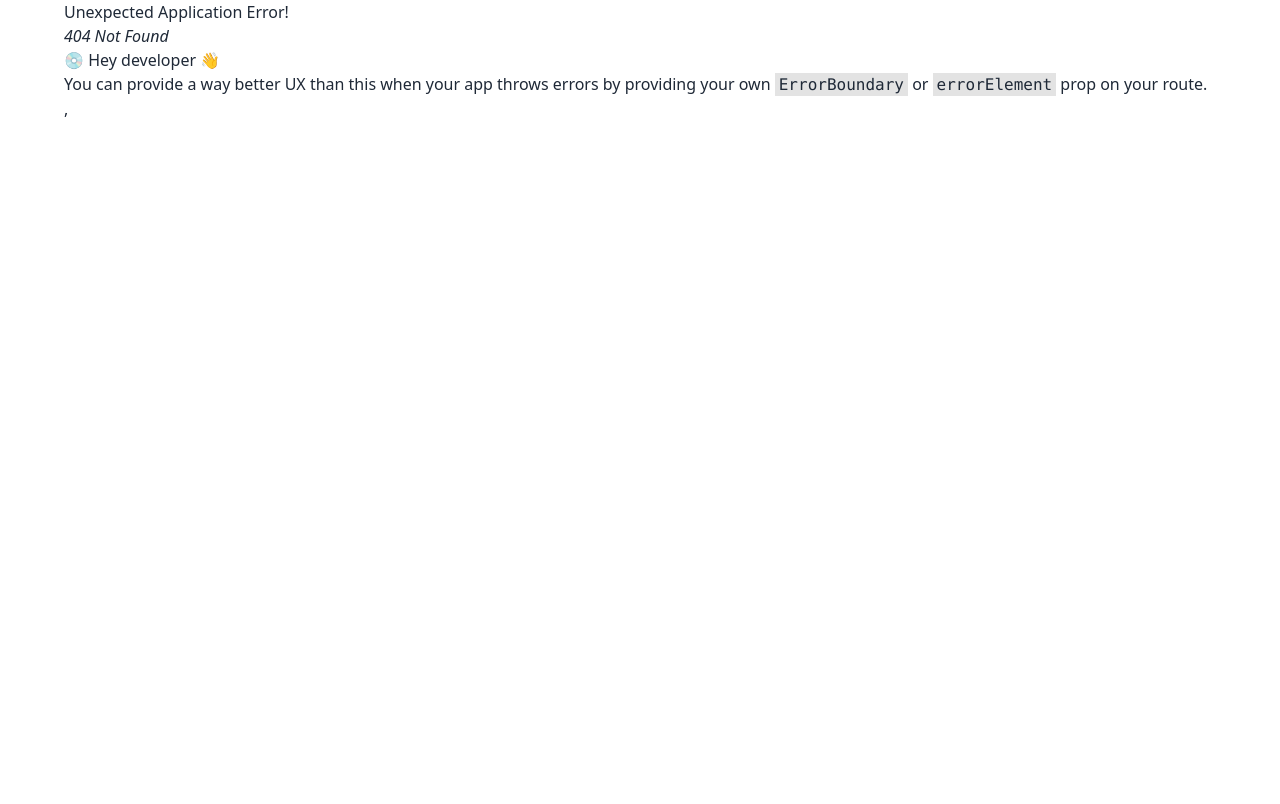
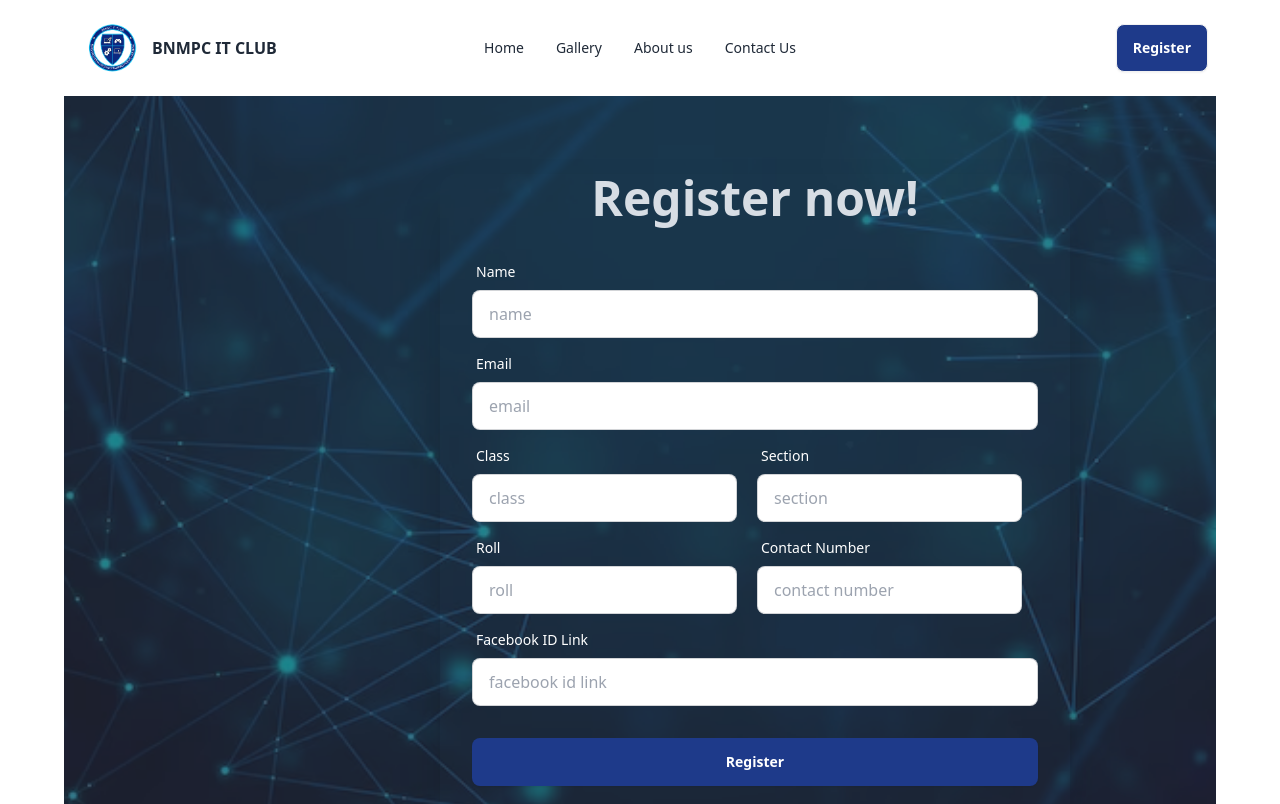
Before and after one commit to suraiyasultana826/bnmpc-it-club-client, a React (Vite) app: page /register in a window 1280 px wide. Before the commit this address had no page. Shown: the top 804 px of the page. Built offline with nearby package versions, Linux system fonts and the light colour scheme.

Commit message:
created register form

```diff
--- a/src/Pages/Home/Shared/Navbar/Navbar.jsx
+++ b/src/Pages/Home/Shared/Navbar/Navbar.jsx
@@ -1,7 +1,8 @@
+import { Link } from 'react-router-dom';
 import logo from '../../../../assets/Official Logo.png'
 const Navbar = () => {
   const navOptions = <>
-    <li><a>Home</a></li>
+    <li><Link to='/'><a>Home</a></Link></li>
     <li><a>Gallery</a></li>
     <li><a>About us</a></li>
     <li><a>Contact Us</a></li>
@@ -26,7 +27,7 @@ const Navbar = () => {
           </ul>
         </div>
         <div className="navbar-end">
-          {/* <a className="btn">Button</a> */}
+          <Link to='/register'><a className="btn bg-blue-900 text-white">Register</a></Link>
         </div>
       </div>
     );
--- /dev/null
+++ b/src/Pages/Register/Register.jsx
@@ -0,0 +1,81 @@
+import register from '../../../src/assets/register-cover.avif'
+const Register = () => {
+    return (
+        <div>
+            <div className="hero min-h-screen" style={{ backgroundImage: `url(${register})` }}>
+                <div className="hero-overlay bg-opacity-60"></div>
+                <div className="hero-content text-center text-neutral-content">
+                    <div className="max-w-md">
+                        <div className="hero ">
+                            <div className="hero-content ">
+                                <div className="text-center ">
+
+
+                                </div>
+                                <div className="card shrink-0 w-full shadow-2xl bg-transparent">
+                                <h1 className="text-5xl font-bold">Register now!</h1>
+                                    <form className="card-body">
+                                        <div className="form-control">
+                                            <label className="label">
+                                                <span className="label-text text-white">Name</span>
+                                            </label>
+                                            <input type="text" placeholder="name" className="input input-bordered" required />
+                                        </div>
+                                        <div className="form-control">
+                                            <label className="label">
+                                                <span className="label-text text-white">Email</span>
+                                            </label>
+                                            <input type="email" placeholder="email" className="input input-bordered" required />
+                                        </div>
+                                      <div className='md:flex gap-5'>
+                                      <div className="form-control">
+                                            <label className="label">
+                                                <span className="label-text text-white">Class</span>
+                                            </label>
+                                            <input type="" placeholder="class" className="input input-bordered text-black" required />
+                                        </div>
+                                        <div className="form-control">
+                                            <label className="label">
+                                                <span className="label-text text-white">Section</span>
+                                            </label>
+                                            <input type="text" placeholder="section" className="input input-bordered text-black" required />
+                                        </div>
+                                      </div>
+                                       <div className='md:flex gap-5'>
+                                       <div className="form-control">
+                                            <label className="label">
+                                                <span className="label-text text-white">Roll</span>
+                                            </label>
+                                            <input type="text" placeholder="roll" className="input input-bordered text-black" required />
+                                        </div>
+                                        <div className="form-control">
+                                            <label className="label">
+                                                <span className="label-text text-white">Contact Number</span>
+                                            </label>
+                                            <input type="text" placeholder="contact number" className="input input-bordered text-black" required />
+
+                                        </div>
+                                       </div>
+                                        <div className="form-control">
+                                            <label className="label">
+                                                <span className="label-text text-white">Facebook ID Link</span>
+                                            </label>
+                                            <input type="text" placeholder="facebook id link" className="input input-bordered text-black" required />
+
+                                        </div>
+                                        <div className="form-control mt-6">
+                                            <button className="btn border-none text-white font-bold bg-blue-900">Register</button>
+                                        </div>
+                                    </form>
+                                </div>
+                            </div>
+                        </div>
+                    </div>
+                </div>
+            </div>
+
+        </div>
+    );
+};
+
+export default Register;
--- a/src/Routes/Routes.jsx
+++ b/src/Routes/Routes.jsx
@@ -3,6 +3,7 @@ import {
   } from "react-router-dom";
 import Main from "../Layout/Main";
 import Home from "../Pages/Home/Home/Home";
+import Register from "../Pages/Register/Register";
 
  export const router = createBrowserRouter([
     {
@@ -12,6 +13,10 @@ import Home from "../Pages/Home/Home/Home";
         {
             path: '/',
             element: <Home></Home>
+        },
+        {
+          path: 'register',
+          element: <Register></Register>
         }
       ]
     },
```
Also changed, not shown: src/assets/register-cover.avif (added).
